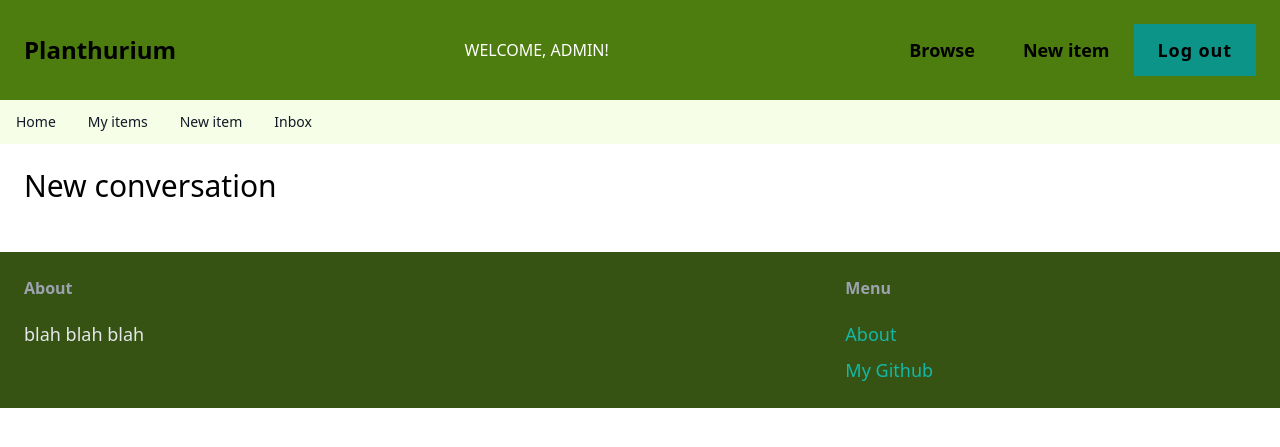
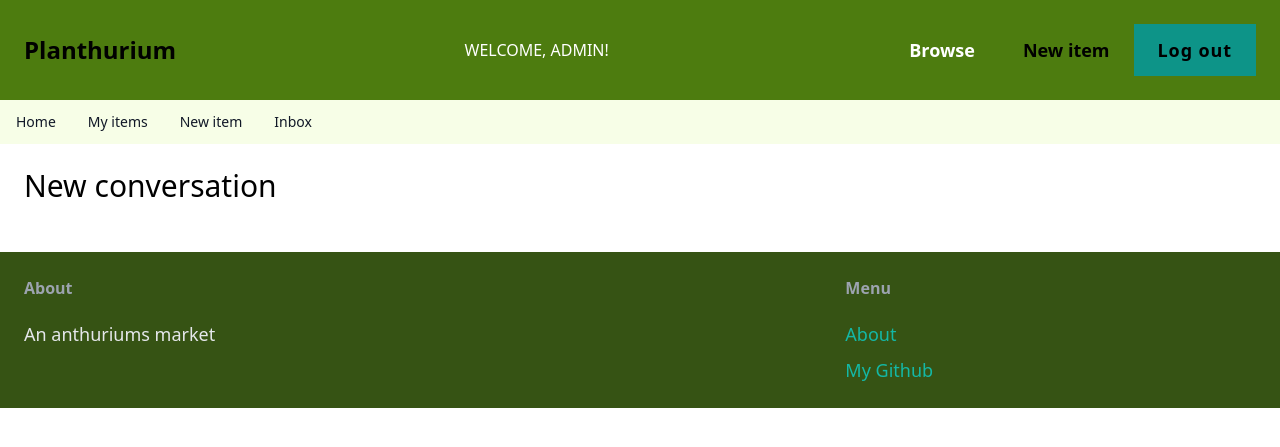
Before and after one commit to lizzzshan/Planthurium, a Django app: page /inbox/ in a window 1280 px wide. Shown: the top 447 px of the page. Run offline with Django 4.2, Linux system fonts and the light colour scheme; a user stored in the database is signed in; data that the repository does not hold is empty; some libraries are stand-ins or nearby versions.

Commit message:
Change browse text to white

```diff
--- a/myplanttracker/core/templates/core/base.html
+++ b/myplanttracker/core/templates/core/base.html
@@ -23,7 +23,7 @@
                     <p class="uppercase text-white ml-3">Welcome, {{request.user.username}}! </p>
                 {% endif %}
                 <div class="flex items-center">
-                    <a href="{% url 'item:items' %}" class="px-6 py-3 text-lg font-semibold hover:text-white">Browse</a>
+                    <a href="{% url 'item:items' %}" class="px-6 py-3 text-lg font-semibold text-white ">Browse</a>
 
                     {% if request.user.is_authenticated %}
                     <a href="{% url 'item:new' %}" class="px-6 py-3 text-lg font-semibold hover:text-white">New item</a>
@@ -68,7 +68,7 @@
             <div class="w-2/3 pr-10">
                 <h3 class="mb-5 font-semibold text-gray-400">About</h3>
 
-                <p class="text-lg text-gray-200">blah blah blah</p>
+                <p class="text-lg text-gray-200">An anthuriums market</p>
             </div>
 
             <div class="w-1/3">
```
